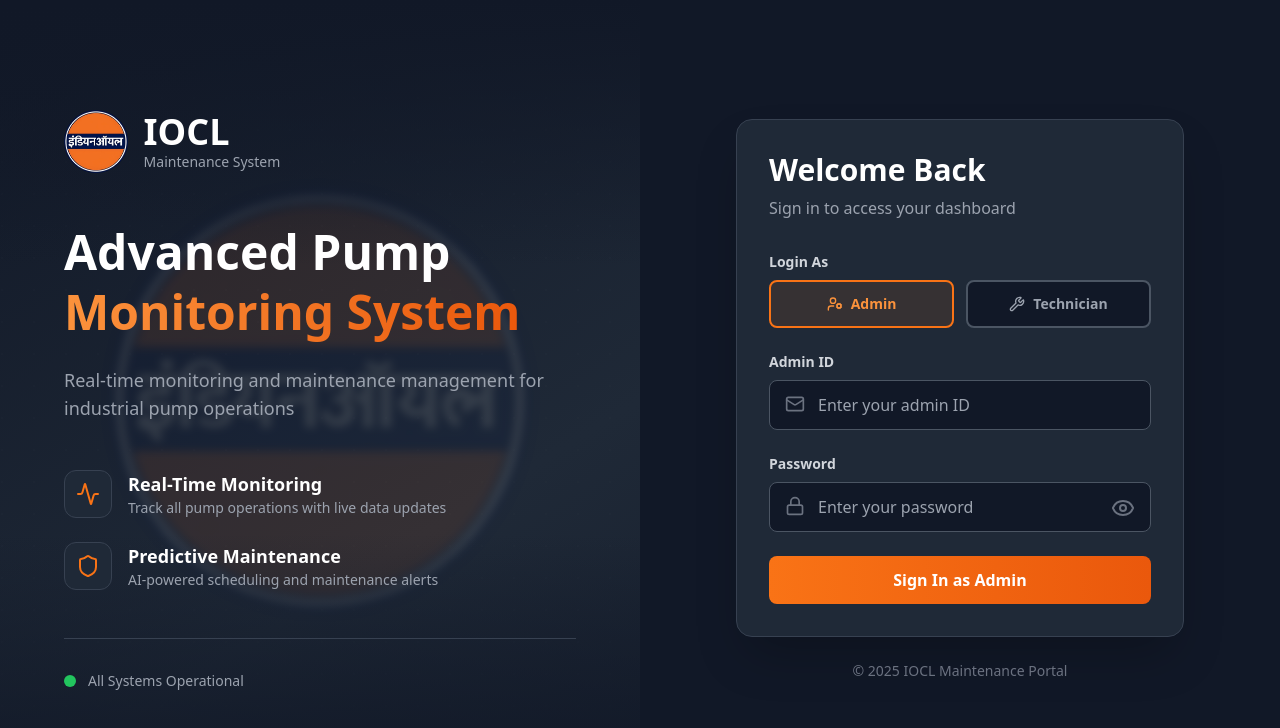
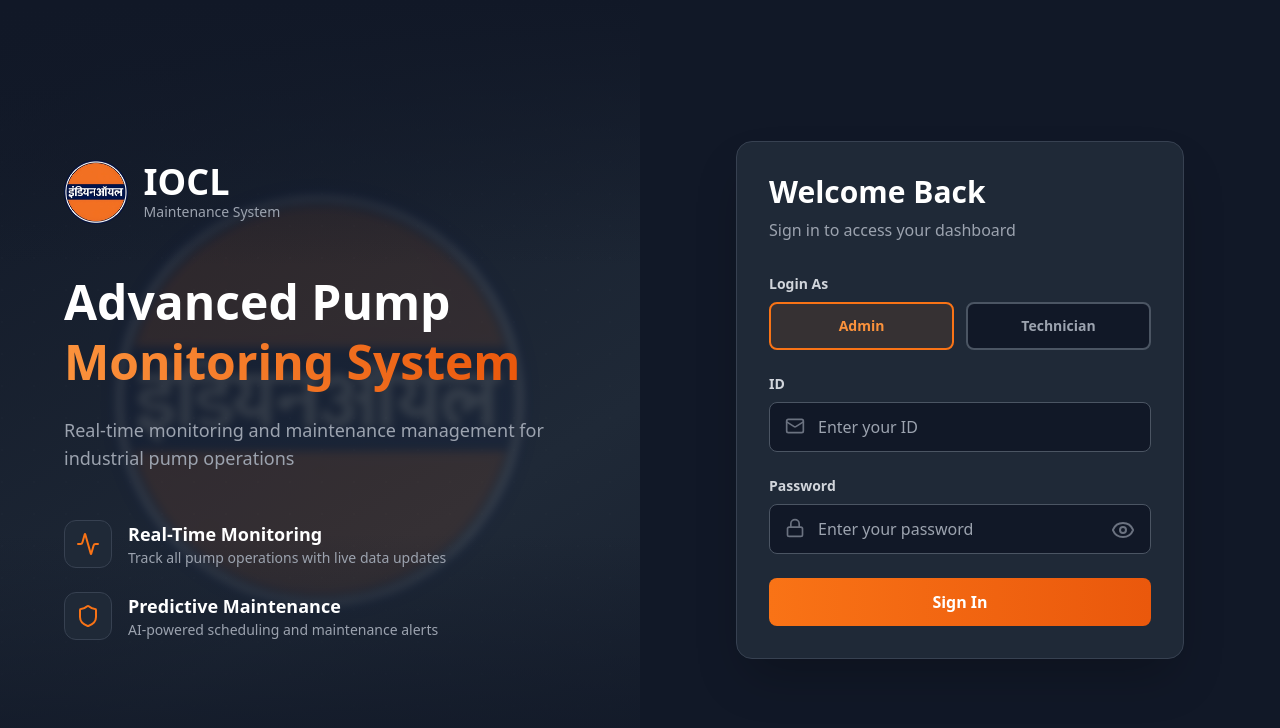
Before and after one commit to Arnab-Kashyap/iocl-maintenance-system, a React app in the folder frontend/: page / in a window 1280 px wide. Shown: the top 728 px of the page. Built offline with nearby package versions, Linux system fonts and the light colour scheme; the HTML template or start-up script is replaced by a standard one.

Commit message:
Setup role-based dashboard structure

```diff
--- a/frontend/src/pages/Login.tsx
+++ b/frontend/src/pages/Login.tsx
@@ -16,26 +16,55 @@
 
 const Login = () => {
   const navigate = useNavigate()
+
   const [showPassword, setShowPassword] = useState(false)
   const [isLoading, setIsLoading] = useState(false)
   const [selectedRole, setSelectedRole] = useState<Role>("admin")
 
-  const handleLogin = (e: React.FormEvent) => {
+  const [username, setUsername] = useState("")
+  const [password, setPassword] = useState("")
+
+  const handleLogin = async (e: React.FormEvent) => {
     e.preventDefault()
     setIsLoading(true)
 
-    setTimeout(() => {
-      // Save role (for future route protection)
-      localStorage.setItem("role", selectedRole)
-      localStorage.setItem("isAuthenticated", "true")
+    try {
+      const formData = new URLSearchParams()
+      formData.append("username", username)
+      formData.append("password", password)
 
-      // Navigate based on role
-      if (selectedRole === "admin") {
+      const response = await fetch("http://127.0.0.1:8000/auth/login", {
+        method: "POST",
+        headers: {
+          "Content-Type": "application/x-www-form-urlencoded",
+        },
+        body: formData,
+      })
+
+      const data = await response.json()
+
+      if (!response.ok) {
+        alert("Invalid credentials")
+        setIsLoading(false)
+        return
+      }
+
+      // Save token & role
+      localStorage.setItem("token", data.access_token)
+      localStorage.setItem("role", data.role)
+
+      // Navigate based on BACKEND role
+      if (data.role === "admin") {
         navigate("/admin-dashboard")
       } else {
         navigate("/technician-dashboard")
       }
-    }, 800)
+
+    } catch (error) {
+      alert("Login failed")
+    }
+
+    setIsLoading(false)
   }
 
   return (
@@ -44,7 +73,6 @@
       {/* LEFT SIDE */}
       <div className="hidden lg:flex lg:w-1/2 relative overflow-hidden">
 
-        {/* Background Pattern */}
         <div className="absolute inset-0 opacity-5">
           <div
             className="absolute inset-0"
@@ -56,7 +84,6 @@
           />
         </div>
 
-        {/* Blurred Logo */}
         <div className="absolute inset-0 flex items-center justify-center opacity-10">
           <img
             src={logo}
@@ -65,19 +92,13 @@
           />
         </div>
 
-        {/* Gradient Fade */}
         <div className="absolute top-0 left-0 w-full h-1/3 bg-gradient-to-b from-gray-900 to-transparent" />
         <div className="absolute bottom-0 left-0 w-full h-1/3 bg-gradient-to-t from-gray-900 to-transparent" />
 
-        {/* Content */}
         <div className="relative z-10 flex flex-col justify-center px-16 text-white">
 
           <div className="flex items-center space-x-4 mb-12">
-            <img
-              src={logo}
-              alt="IOCL Logo"
-              className="h-16 w-auto object-contain"
-            />
+            <img src={logo} alt="IOCL Logo" className="h-16 w-auto object-contain" />
             <div>
               <h1 className="text-4xl font-bold">IOCL</h1>
               <p className="text-gray-400 text-sm">Maintenance System</p>
@@ -121,31 +142,12 @@
             </div>
           </div>
 
-          <div className="mt-12 pt-8 border-t border-gray-700">
-            <div className="flex items-center space-x-3">
-              <div className="w-3 h-3 bg-green-500 rounded-full animate-pulse" />
-              <span className="text-sm text-gray-400">
-                All Systems Operational
-              </span>
-            </div>
-          </div>
-
         </div>
       </div>
 
       {/* RIGHT SIDE */}
       <div className="flex-1 flex items-center justify-center p-8 bg-gray-900">
         <div className="w-full max-w-md">
-
-          <div className="lg:hidden flex flex-col items-center mb-8">
-            <img
-              src={logo}
-              alt="IOCL Logo"
-              className="h-16 w-auto object-contain mb-4"
-            />
-            <h1 className="text-2xl font-bold text-white">IOCL System</h1>
-            <p className="text-gray-400 text-sm">Maintenance Portal</p>
-          </div>
 
           <div className="bg-gray-800 rounded-2xl shadow-2xl p-8 border border-gray-700">
 
@@ -160,7 +162,7 @@
 
             <form className="space-y-6" onSubmit={handleLogin}>
 
-              {/* ROLE SELECTOR */}
+              {/* ROLE SELECTOR (UI only) */}
               <div>
                 <label className="block text-sm font-semibold text-gray-300 mb-2">
                   Login As
@@ -170,43 +172,41 @@
                   <button
                     type="button"
                     onClick={() => setSelectedRole("admin")}
-                    className={`flex items-center justify-center space-x-2 py-3 px-4 rounded-lg border-2 font-semibold text-sm transition-all ${
+                    className={`py-3 rounded-lg border-2 font-semibold text-sm ${
                       selectedRole === "admin"
                         ? "border-orange-500 bg-orange-500/10 text-orange-400"
                         : "border-gray-600 bg-gray-900 text-gray-400"
                     }`}
                   >
-                    <UserCog className="w-4 h-4" />
-                    <span>Admin</span>
+                    Admin
                   </button>
 
                   <button
                     type="button"
                     onClick={() => setSelectedRole("technician")}
-                    className={`flex items-center justify-center space-x-2 py-3 px-4 rounded-lg border-2 font-semibold text-sm transition-all ${
+                    className={`py-3 rounded-lg border-2 font-semibold text-sm ${
                       selectedRole === "technician"
                         ? "border-orange-500 bg-orange-500/10 text-orange-400"
                         : "border-gray-600 bg-gray-900 text-gray-400"
                     }`}
                   >
-                    <Wrench className="w-4 h-4" />
-                    <span>Technician</span>
+                    Technician
                   </button>
                 </div>
               </div>
 
-              {/* ID */}
+              {/* USERNAME */}
               <div>
                 <label className="block text-sm font-semibold text-gray-300 mb-2">
-                  {selectedRole === "admin" ? "Admin ID" : "Technician ID"}
+                  ID
                 </label>
                 <div className="relative">
                   <Mail className="absolute left-4 top-3.5 w-5 h-5 text-gray-500" />
                   <input
                     type="text"
-                    placeholder={`Enter your ${
-                      selectedRole === "admin" ? "admin" : "technician"
-                    } ID`}
+                    value={username}
+                    onChange={(e) => setUsername(e.target.value)}
+                    placeholder="Enter your ID"
                     className="w-full pl-12 pr-4 py-3 bg-gray-900 border border-gray-600 rounded-lg text-white focus:ring-2 focus:ring-orange-500 outline-none"
                     required
                   />
@@ -222,6 +222,8 @@
                   <Lock className="absolute left-4 top-3.5 w-5 h-5 text-gray-500" />
                   <input
                     type={showPassword ? "text" : "password"}
+                    value={password}
+                    onChange={(e) => setPassword(e.target.value)}
                     placeholder="Enter your password"
                     className="w-full pl-12 pr-12 py-3 bg-gray-900 border border-gray-600 rounded-lg text-white focus:ring-2 focus:ring-orange-500 outline-none"
                     required
@@ -229,7 +231,7 @@
                   <button
                     type="button"
                     onClick={() => setShowPassword(!showPassword)}
-                    className="absolute right-4 top-3.5 text-gray-500 hover:text-gray-300"
+                    className="absolute right-4 top-3.5 text-gray-500"
                   >
                     {showPassword ? <EyeOff /> : <Eye />}
                   </button>
@@ -239,21 +241,13 @@
               <button
                 type="submit"
                 disabled={isLoading}
-                className="w-full bg-gradient-to-r from-orange-500 to-orange-600 text-white py-3 rounded-lg font-semibold transition-all disabled:opacity-50"
+                className="w-full bg-gradient-to-r from-orange-500 to-orange-600 text-white py-3 rounded-lg font-semibold disabled:opacity-50"
               >
-                {isLoading
-                  ? "Signing in..."
-                  : `Sign In as ${
-                      selectedRole === "admin" ? "Admin" : "Technician"
-                    }`}
+                {isLoading ? "Signing in..." : "Sign In"}
               </button>
 
             </form>
           </div>
-
-          <p className="text-center text-sm text-gray-500 mt-6">
-            © 2025 IOCL Maintenance Portal
-          </p>
         </div>
       </div>
     </div>
```
Also changed, not shown: 2 other files (tests, documents, lock files or other folders).
